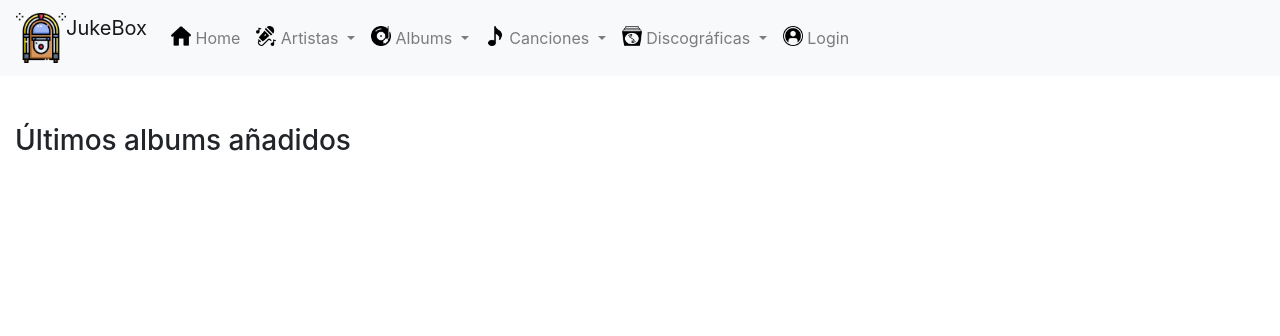
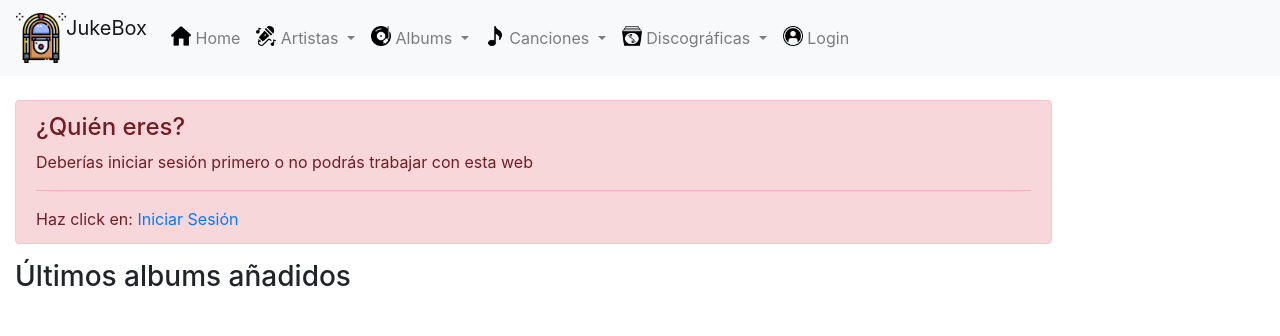
Before and after one commit to mariaestmag/libreria-musical, a Django app: page / in a window 1280 px wide. Shown: the top 336 px of the page. Run offline with Django 3.2, Linux system fonts and the light colour scheme; data that the repository does not hold is empty.

Commit message:
Issue #6 solved: force to login and documented views.py

```diff
--- a/musica/models.py
+++ b/musica/models.py
@@ -18,6 +18,7 @@ class Artista(models.Model):
         context = super().get_context_data(**kwargs)
         context['artistas'] = Artista.objects.all()
         return context
+
 
 class Discografica(models.Model):
     nombre = models.CharField('Nombre', max_length=50)
@@ -94,8 +95,6 @@ class Cancion(models.Model):
         context['canciones'] = Cancion.objects.all()
         return context
 
-    def get_genero(self):
-        return "\n".join([a.genero for a in self.album()])
 
 def get_upload_to(instancia, filename):
     return instancia.get_upload_to(filename)
--- a/musica/templates/index.html
+++ b/musica/templates/index.html
@@ -2,7 +2,21 @@
 
 {% block content %}
 
-<br><br>
+<br>
+{% if user.is_authenticated %}
+<div class="alert alert-success" role="alert">
+    <h4 class="alert-heading">Hola {{ user.username }}!</h4>
+    <p>Tranquilo, ya estás dentro. Trastea cuanto quieras :)</p>
+  </div>
+{% else %}
+<div class="alert alert-danger" role="danger">
+    <h4 class="alert-heading">¿Quién eres?</h4>
+    <p>Deberías iniciar sesión primero o no podrás trabajar con esta web</p>
+    <hr>
+    <p class="mb-0">Haz click en: <a href="{% url 'login' %}">Iniciar Sesión</a></p>
+  </div>
+{% endif %}
+
 <h3>Últimos albums añadidos</h3>
 <div class="row">
     {% for album in albums%}
--- a/musica/templates/registration/login.html
+++ b/musica/templates/registration/login.html
@@ -27,11 +27,11 @@
         <td>{{ form.password }}</td>
       </tr>
     </table>
-    <input type="submit" value="login" />
+    <input type="submit" value="Iniciar sesión" />
     <input type="hidden" name="next" value="{{ next }}" />
   </form>
 
   {# Assumes you setup the password_reset view in your URLconf #}
-  <p><a href="{% url 'password_reset' %}">Lost password?</a></p>
+  <p><a href="{% url 'password_reset' %}">¿No recuerdas la contraseña?</a></p>
 
 {% endblock %}
--- a/musica/views.py
+++ b/musica/views.py
@@ -11,7 +11,7 @@ from django.views.generic.list import ListView
 from django.views.generic.edit import CreateView, DeleteView, UpdateView
 from django.urls import reverse_lazy
 from django.contrib.messages.views import SuccessMessageMixin
-
+from django.contrib.auth.decorators import login_required
 
 def indice(request):
     '''
@@ -21,42 +21,74 @@ def indice(request):
     context = {'albums': lista_albums}
     return render(request, 'index.html', context)
 
+@login_required
 def albums_mod(request):
+    '''
+    Vista que permite listar y a su vez modificar los registros de álbum
+    '''
     lista_albums = Album.objects.all()
     context = {'albums': lista_albums}
     return render(request, 'albums/listar_modificar.html', context)
 
+@login_required
 def albums_del(request):
+    '''
+    Vista que permite listar y a su vez eliminar los registros de álbum
+    '''
     lista_albums = Album.objects.all()
     context = {'albums': lista_albums}
     return render(request, 'albums/listar_eliminar.html', context)
 
+@login_required
 def artistas_mod(request):
+    '''
+    Vista que permite listar y a su vez modificar los registros de artistas
+    '''
     lista_artistas = Artista.objects.all()
     context = {'artistas': lista_artistas}
     return render(request, 'artistas/listar_modificar.html', context)
 
+@login_required
 def artistas_del(request):
+    '''
+    Vista que permite listar y a su vez eliminar los registros de artistas
+    '''
     lista_artistas = Artista.objects.all()
     context = {'artistas': lista_artistas}
     return render(request, 'artistas/listar_eliminar.html', context)
 
+@login_required
 def canciones_mod(request):
+    '''
+    Vista que permite listar y a su vez modificar los registros de canciones
+    '''
     lista_canciones = Cancion.objects.all()
     context = {'canciones': lista_canciones}
     return render(request, 'canciones/listar_modificar.html', context)
 
+@login_required
 def canciones_del(request):
+    '''
+    Vista que permite listar y a su vez eliminar los registros de canciones
+    '''
     lista_canciones = Cancion.objects.all()
     context = {'canciones': lista_canciones}
     return render(request, 'canciones/listar_eliminar.html', context)
 
+@login_required
 def discograficas_mod(request):
+    '''
+    Vista que permite listar y a su vez modificar los registros de discográficas
+    '''
     lista_discograficas = Discografica.objects.all()
     context = {'discograficas': lista_discograficas}
     return render(request, 'discograficas/listar_modificar.html', context)
 
+@login_required
 def discograficas_del(request):
+    '''
+    Vista que permite listar y a su vez eliminar los registros de discográficas
+    '''
     lista_discograficas = Discografica.objects.all()
     context = {'discograficas': lista_discograficas}
     return render(request, 'discograficas/listar_eliminar.html', context)
@@ -94,7 +126,6 @@ class AlbumCreateView(SuccessMessageMixin, CreateView):
     success_url = '/'
     success_message = 'Album creado correctamente'
 
-
 class AlbumUpdateView(SuccessMessageMixin,UpdateView):
     '''
     Clase para modificar álbumes
@@ -104,7 +135,6 @@ class AlbumUpdateView(SuccessMessageMixin,UpdateView):
     template_name = 'albums/modificar.html'
     success_url = '/'
     success_message = 'Album modificado correctamente'
-
 
 class AlbumDeleteView(DeleteView):
     '''
@@ -208,7 +238,6 @@ class CancionCreateView(SuccessMessageMixin, CreateView):
     success_url = '/'
     success_message = 'Cancion creada correctamente'
 
-
 class CancionUpdateView(SuccessMessageMixin,UpdateView):
     '''
     Clase para modificar canciones
@@ -242,6 +271,7 @@ class DiscograficaListView(ListView):
     template_name = 'discograficas/listar.html'
     #paginate_by = 5
     context_object_name = "discograficas"
+
 
 class DiscograficaDetailView(DetailView):
     """
```
Lines whose indentation alone changed are shown as unchanged.
